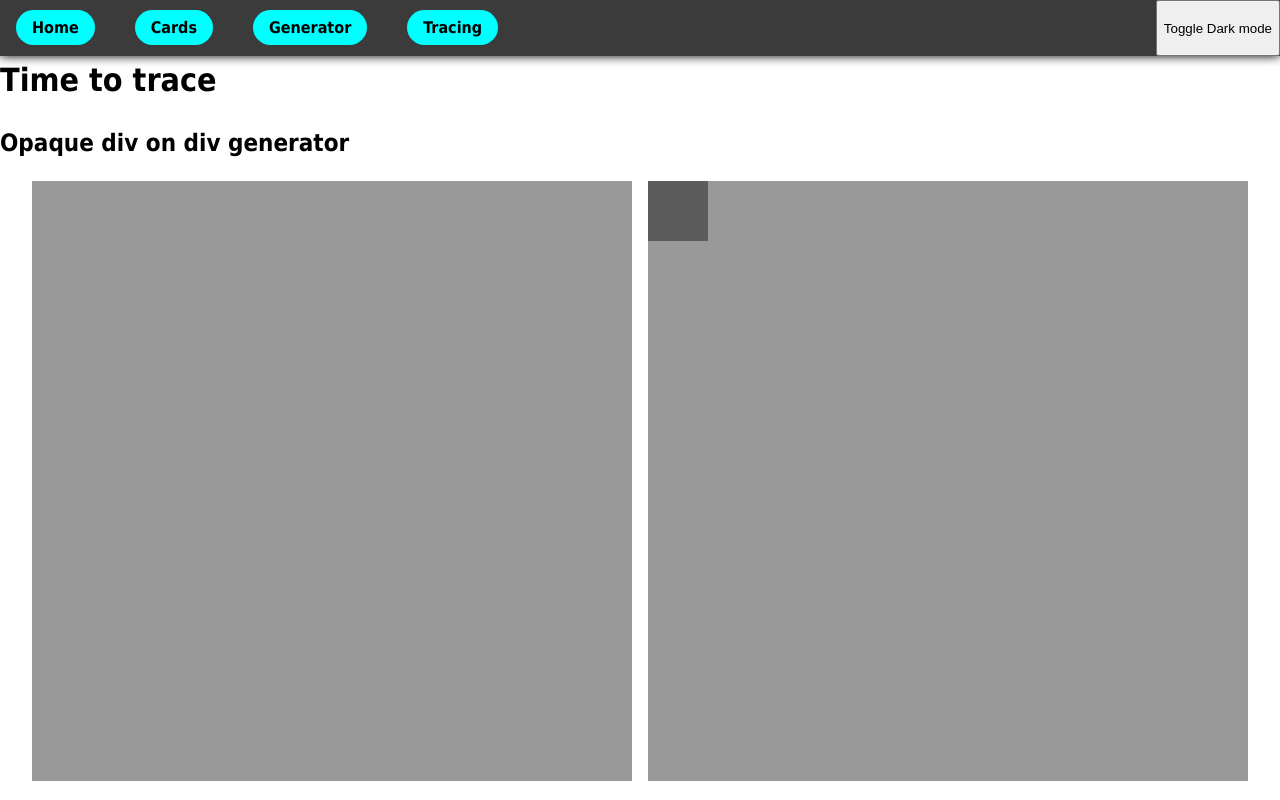
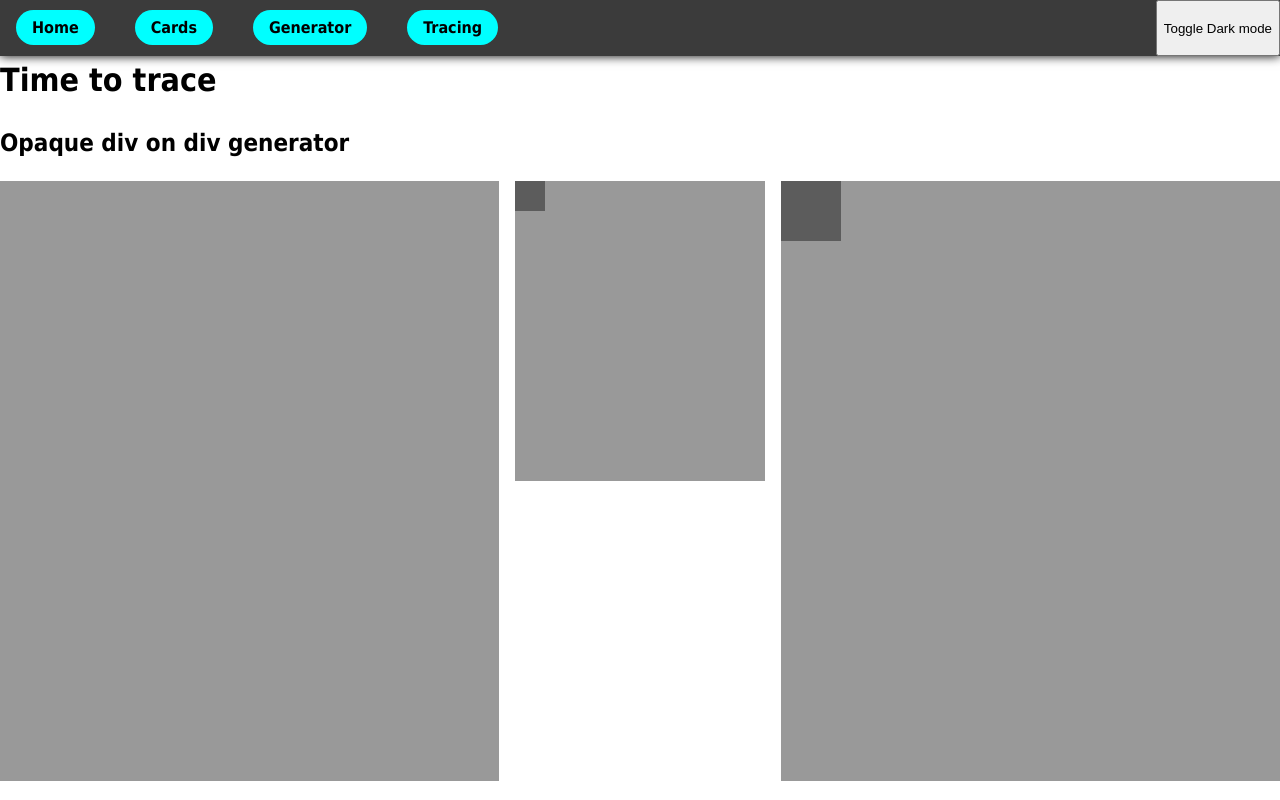
Before and after one commit to EmilNilssonDataDuctus/vite-app, a React (Vite) app: page /tracing in a window 1280 px wide. Built offline with nearby package versions, Linux system fonts and the light colour scheme.

Commit message:
Add smaller version of the same idea

```diff
--- a/src/components/TracerPage/TracerPage.jsx
+++ b/src/components/TracerPage/TracerPage.jsx
@@ -2,13 +2,18 @@ import { useState } from "react";
 import { MainWrapper } from "../../Shared/Page.styled";
 import {
   DisplayContainer,
+  DisplayContainerSmall,
   DisplayContainerWrapper,
   ShowDiv,
+  ShowDivSmall,
 } from "./TracerPage.styled";
 
 export const TracerPage = () => {
   const [leftShift, setLeftShift] = useState(0);
   const [topShift, setTopShift] = useState(0);
+
+  const [leftShiftSmall, setLeftShiftSmall] = useState(0);
+  const [topShiftSmall, setTopShiftSmall] = useState(0);
 
   const detectMouse = (e) => {
     const offsetX = e.target.getBoundingClientRect().x;
@@ -19,6 +24,12 @@ export const TracerPage = () => {
 
     setLeftShift(() => coordX + "px");
     setTopShift(() => coordY + "px");
+
+    const coordXSmall = Math.floor((e.clientX - offsetX) / 2);
+    const coordYSmall = Math.floor((e.clientY - offsetY) / 2);
+
+    setLeftShiftSmall(() => coordXSmall + "px");
+    setTopShiftSmall(() => coordYSmall + "px");
   };
 
   return (
@@ -28,6 +39,12 @@ export const TracerPage = () => {
         <h2>Opaque div on div generator</h2>
         <DisplayContainerWrapper>
           <DisplayContainer onMouseMove={detectMouse}></DisplayContainer>
+          <DisplayContainerSmall>
+            <ShowDivSmall
+              $left={leftShiftSmall}
+              $top={topShiftSmall}
+            ></ShowDivSmall>
+          </DisplayContainerSmall>
           <DisplayContainer>
             <ShowDiv $left={leftShift} $top={topShift}></ShowDiv>
           </DisplayContainer>
--- a/src/components/TracerPage/TracerPage.styled.js
+++ b/src/components/TracerPage/TracerPage.styled.js
@@ -1,4 +1,11 @@
 import { styled } from "styled-components";
+
+export const DisplayContainerWrapper = styled.div`
+  width: 100%;
+  display: flex;
+  justify-content: space-around;
+  gap: 16px;
+`;
 
 export const DisplayContainer = styled.div`
   width: 600px;
@@ -15,9 +22,17 @@ export const ShowDiv = styled.div`
   top: ${(props) => props.$top};
 `;
 
-export const DisplayContainerWrapper = styled.div`
-  width: 100%;
-  display: flex;
-  justify-content: center;
-  gap: 16px;
+export const DisplayContainerSmall = styled.div`
+  width: 300px;
+  height: 300px;
+  background-color: rgba(0, 0, 0, 0.4);
 `;
+
+export const ShowDivSmall = styled.div`
+  width: 30px;
+  height: 30px;
+  background-color: rgba(0, 0, 0, 0.4);
+  position: relative;
+  left: ${(props) => props.$left};
+  top: ${(props) => props.$top};
+`;
```
